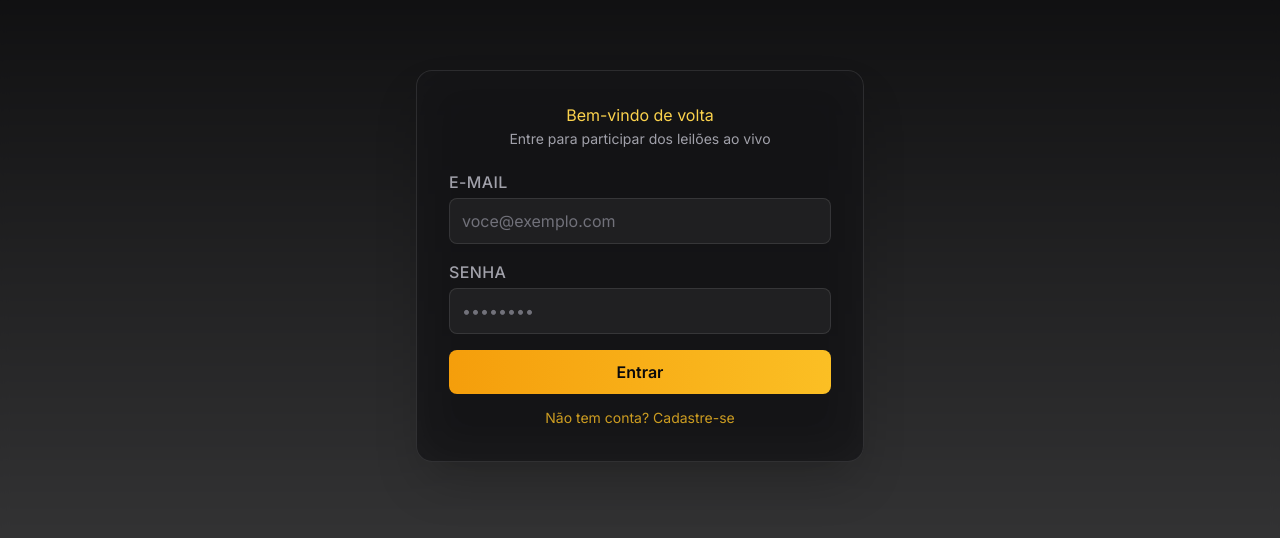
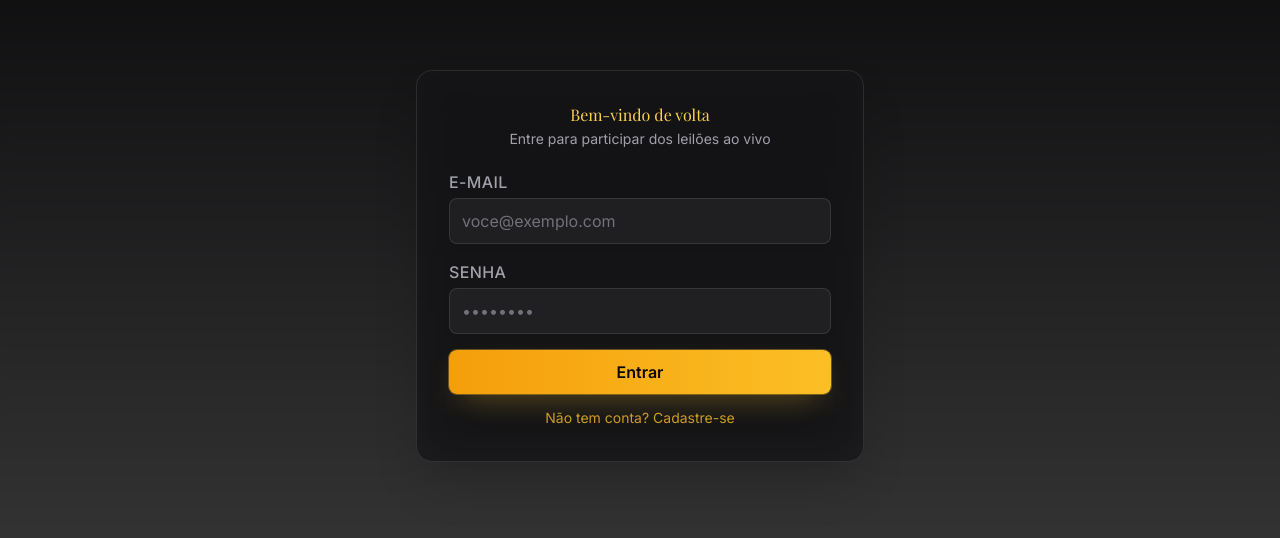
Before and after one commit to DilliKel/Leilao-ATSWeb, a Next.js app: page / in a window 1280 px wide. Shown: the part 134-672 px from the top of the page. Built offline with nearby package versions, Linux system fonts and the light colour scheme; no server answers; a web font is replaced by a local one.

Commit message:
adiciona novas animações e estilos de sombra ao tema do Tailwind

```diff
--- a/tailwind.config.ts
+++ b/tailwind.config.ts
@@ -15,6 +15,23 @@ const config: Config = {
             lg: ["20px", "28px"],
             xl: ["24px", "32px"],
         },
+        extend: {
+            fontFamily: {
+                display: ["var(--font-display)", "serif"],
+            },
+            boxShadow: {
+                gold: "0 0 0 1px rgba(251,191,36,0.35), 0 12px 32px -12px rgba(251,191,36,0.45)",
+            },
+            keyframes: {
+                "fade-in": {
+                    "0%": { opacity: "0", transform: "translateY(6px)" },
+                    "100%": { opacity: "1", transform: "translateY(0)" },
+                },
+            },
+            animation: {
+                "fade-in": "fade-in 0.25s ease-out forwards",
+            },
+        },
     },
     plugins: [],
 };
```
